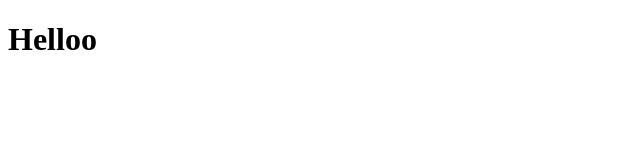
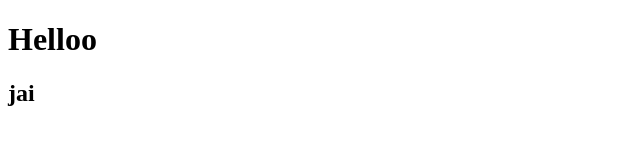
Before and after one commit to Saiprakash-1/Finale, a plain HTML site: page main/index.html in a window 1280 px wide. Shown: the full height of the page, 0-640 px from the left. Drawn offline with Linux system fonts and the light colour scheme.

Commit message:
third Commit

```diff
--- a/main/index.html
+++ b/main/index.html
@@ -5,6 +5,7 @@
     <meta name="viewport" content="width=device-width, initial-scale=1.0">
     <title>Document</title>
     <h1>Helloo</h1>
+    <h2> jai </h2>
 </head>
 <body>
 
```
